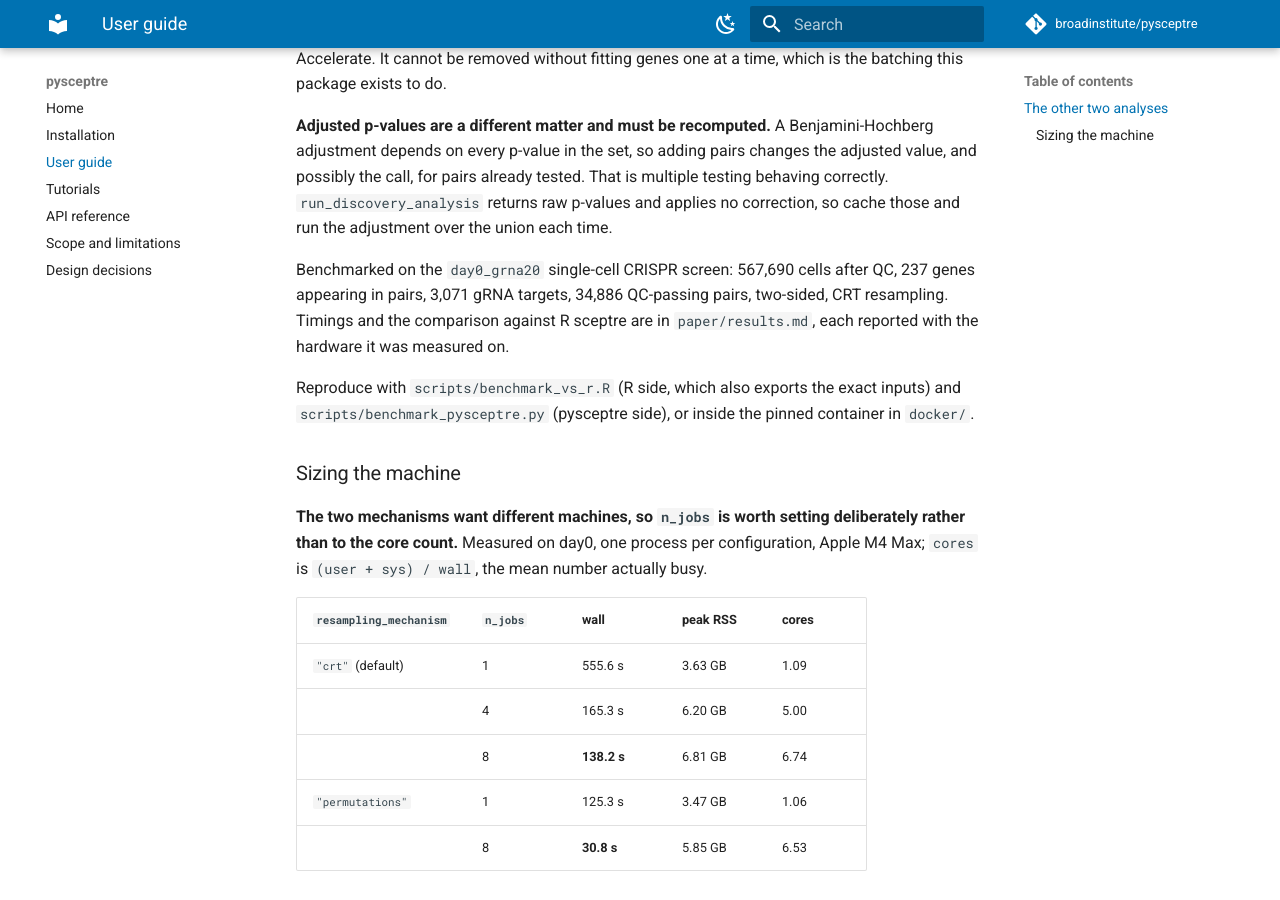
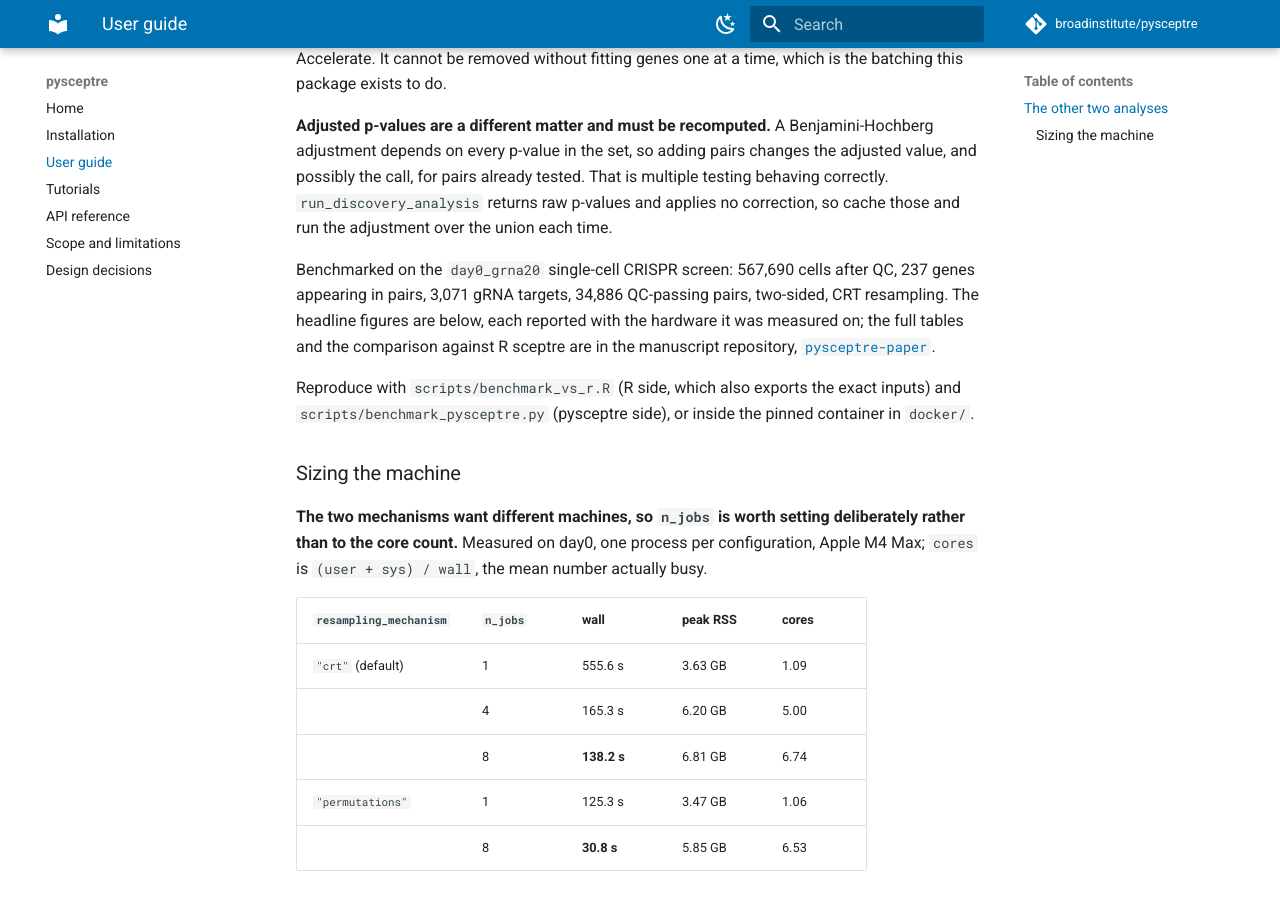
Before and after one commit to broadinstitute/pysceptre, an MkDocs documentation site: the page built from docs/guide.md, in a window 1280 px wide and 900 px high, scrolled down 1823 px. Built offline with MkDocs 1.6.1 and Material for MkDocs 9.7.7, drawn with Linux system fonts in a browser that asks for light colours; comment, search, counter and statistics services are not loaded.

Commit message:
REMOVE paper/, which now lives in its own repository (#40)
pysceptre is strictly the tool. The manuscript moved to
broadinstitute/pysceptre-paper, extracted with git filter-repo so its
history reaches back to when these files were paper/ here.

Every reference is repointed rather than deleted, including the one in
discovery.py, which pointed a source comment at manuscript prose. That
comment now says only what the code does; the reasoning belongs in
docs/design.md under T3.6.

Note the history of this repository still contains paper/. Removing it
from the working tree does not remove it from past commits, which
matters before the repository is made public.

Co-authored-by: Claude Opus 5 (1M context) <noreply@anthropic.com>

```diff
--- a/README.md
+++ b/README.md
@@ -355,8 +355,10 @@ adjustment over the union each time.
 
 Benchmarked on the `day0_grna20` single-cell CRISPR screen: 567,690 cells
 after QC, 237 genes appearing in pairs, 3,071 gRNA targets, 34,886 QC-passing
-pairs, two-sided, CRT resampling. Timings and the comparison against R sceptre
-are in `paper/results.md`, each reported with the hardware it was measured on.
+pairs, two-sided, CRT resampling. The headline figures are below, each
+reported with the hardware it was measured on; the full tables and the
+comparison against R sceptre are in the manuscript repository,
+[`pysceptre-paper`](https://github.com/broadinstitute/pysceptre-paper).
 
 Reproduce with `scripts/benchmark_vs_r.R` (R side, which also exports the
 exact inputs) and `scripts/benchmark_pysceptre.py` (pysceptre side), or inside
```
Also changed, not shown: CLAUDE.md (+2 -1 lines), docs/PARKED-width1-target-fits.md (+1 -1 lines), docs/ROADMAP.md (+8 -7 lines), mkdocs.yml (+4 -5 lines), 3 other files.
